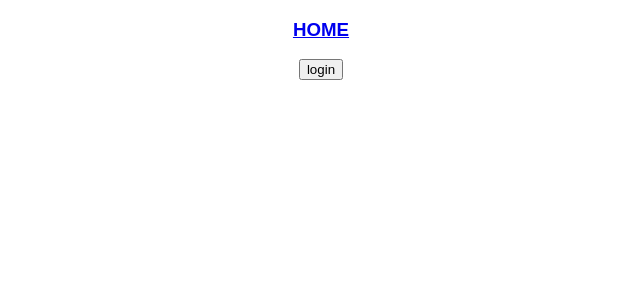
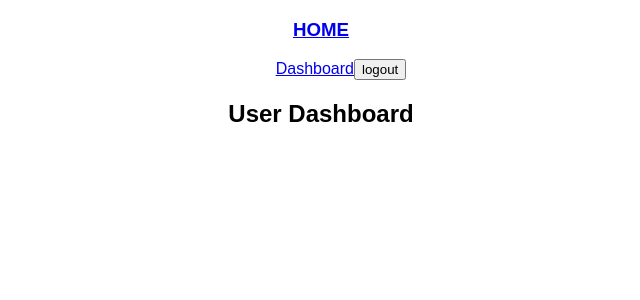
Before and after one commit to flexbox/contextAPI-exercise, a React (Create React App) app: page /dashboard in a window 1280 px wide. Both pictures are taken after a click on the button "login". Shown: the top 300 px of the page, without its empty margins (319-959 px from the left). Built offline with nearby package versions, Linux system fonts and the light colour scheme.

Commit message:
Implement basic routes prior to protecting

```diff
--- a/src/App.js
+++ b/src/App.js
@@ -2,6 +2,8 @@ import React, { Component } from 'react'
 import './App.css'
 import { AuthProvider } from './AuthContext'
 import Header from './Header'
+import Landing from './Landing'
+import Dashboard from './Dashboard'
 import { BrowserRouter as Router, Route, Switch } from 'react-router-dom'
 
 
@@ -10,6 +12,10 @@ const App = () => (
     <div className="App">
       <AuthProvider>
         <Header />
+        <Switch>
+          <Route path="/dashboard" component={Dashboard} />
+          <Route path="/" component={Landing} />
+        </Switch>
       </AuthProvider>
     </div>
   </Router>
--- a/src/AuthContext.js
+++ b/src/AuthContext.js
@@ -8,11 +8,25 @@ class AuthProvider extends React.Component {
     super()
     this.state = { isAuth: false }
   }
+
+  login = () => {
+    // setting timeout to mimic an async login
+    // setTimeout(() => this.setState({ isAuth: true }), 1000)
+    this.setState({ isAuth: true })
+  }
+  logout = () => {
+    this.setState({ isAuth: false })
+  }
+
   render() {
     // Inside the return, declare the <AuthContext.Provider /> and it isAuth in an object with the current state
     return (
       <AuthContext.Provider
-        value={{ isAuth: this.state.isAuth }}
+        value={{
+          isAuth: this.state.isAuth,
+          login: this.login,
+          logout: this.logout
+        }}
       >
         {this.props.children}
       </AuthContext.Provider>
--- /dev/null
+++ b/src/Dashboard.js
@@ -0,0 +1,5 @@
+import React from 'react'
+
+const Dashboard = () => <h2>User Dashboard</h2>
+
+export default Dashboard
--- a/src/Header.js
+++ b/src/Header.js
@@ -8,7 +8,7 @@ const Header = (props) => (
   <header>
     <AuthConsumer>
       {
-        ({ isAuth }) =>  (
+        ({ isAuth, login, logout }) => (
             <React.Fragment>
               <h3>
                <Link to="/">
@@ -20,12 +20,12 @@ const Header = (props) => (
                    <Link to="/dashboard">
                      Dashboard
                    </Link>
-                   <button>
+                   <button onClick={logout}>
                      logout
                    </button>
                  </ul>
                ) : (
-                 <button>login</button>
+                 <button onClick={login}>login</button>
               )}
             </React.Fragment>
           )
--- /dev/null
+++ b/src/Landing.js
@@ -0,0 +1,5 @@
+import React from 'react'
+
+const Landing = () => <h2>User Landing</h2>
+
+export default Landing
```
